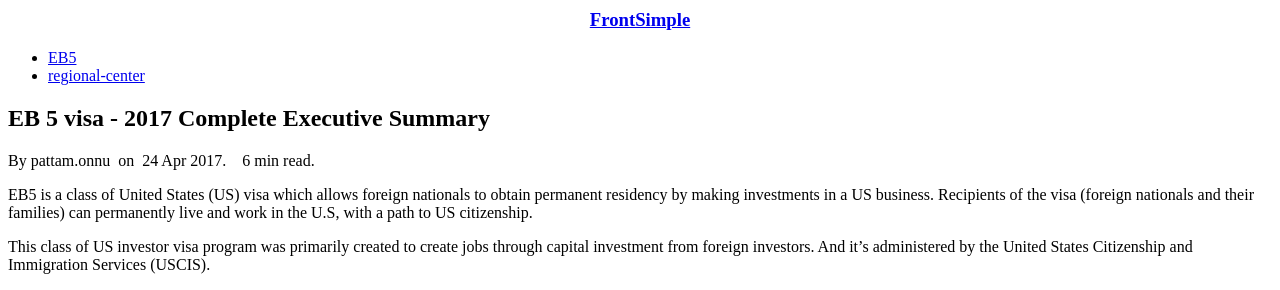
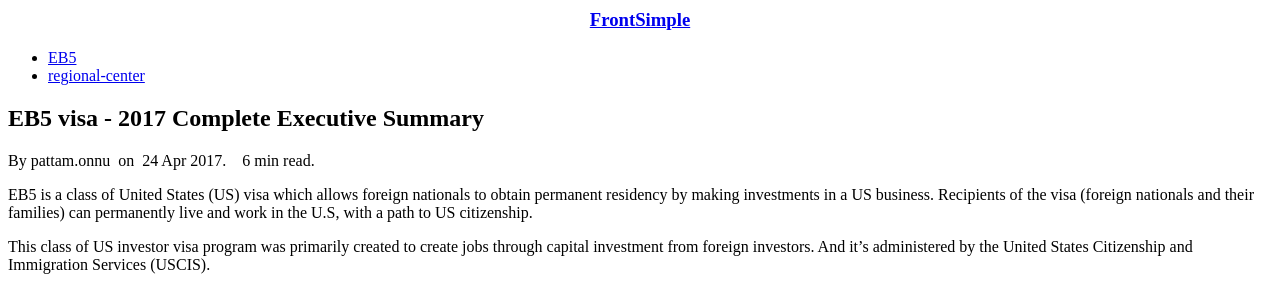
Before and after one commit to gitforwork2/gitforwork.github.io, a Jekyll site: the page built from _posts/2017-4-24-eb5.md, in a window 1280 px wide and 1400 px high. Shown: the part 142-432 px from the top of the window. Built offline with Jekyll 4.4.1, drawn with Linux system fonts in a browser that asks for light colours; nearby versions of some CDN libraries; comment, search, counter and statistics services are not loaded; some of the changed text lies outside the part shown.

Commit message:
Update and rename 2017-4-24-eb-5.md to 2017-4-24-eb5.md

```diff
--- a/_posts/2017-4-24-eb-5.md
+++ b/_posts/2017-4-24-eb5.md
@@ -1,10 +1,10 @@
 ---
 layout: post
-title: EB 5 visa - 2017 Complete Executive Summary
+title: EB5 visa - 2017 Complete Executive Summary
 date: 2017-4-24
 tags: EB5 regional-center
 comments: true
-description: EB 5 Investor visa - 2017 Executive Summary.
+description: EB5 Investor visa - 2017 Executive Summary.
 ---
 
 EB5 is a class of United States (US) visa which allows foreign nationals to obtain permanent residency by making investments in a US business. Recipients of the visa (foreign nationals and their families) can permanently live and work in the U.S, with a path to US citizenship.
@@ -13,7 +13,7 @@
 
 - [EB 5 financing](#eb-5-financing)
 - [EB 5 visa processing time](#eb-5-visa-processing-time)
-- [EB 5 regional centers](#eb-5-regional-centers)
+- [EB 5 regional centers](#eb5-regional-centers)
 - [EB 5 program steps](#eb-5-program-steps)
 - [EB 5 risks](#eb-5-risks)
 
@@ -46,7 +46,7 @@
 
 ![EB 5 recipients](/assets/images/posts/eb5-country-demand.png)
 
-## EB 5 regional centers
+## EB5 regional centers
 
 A regional center is an economic unit designated by USCIS, which allows government and private organizations to create investment pools. Regional centers can then launch a new business or revive an existing business through the money in the investment pool. So, instead of individual investors launching a business on their own, they could simply become a participant in the business by contributing money to the investment pool. Jobs created from the individual contribution are counted towards the requirements of the EB-5 program.
 
```
